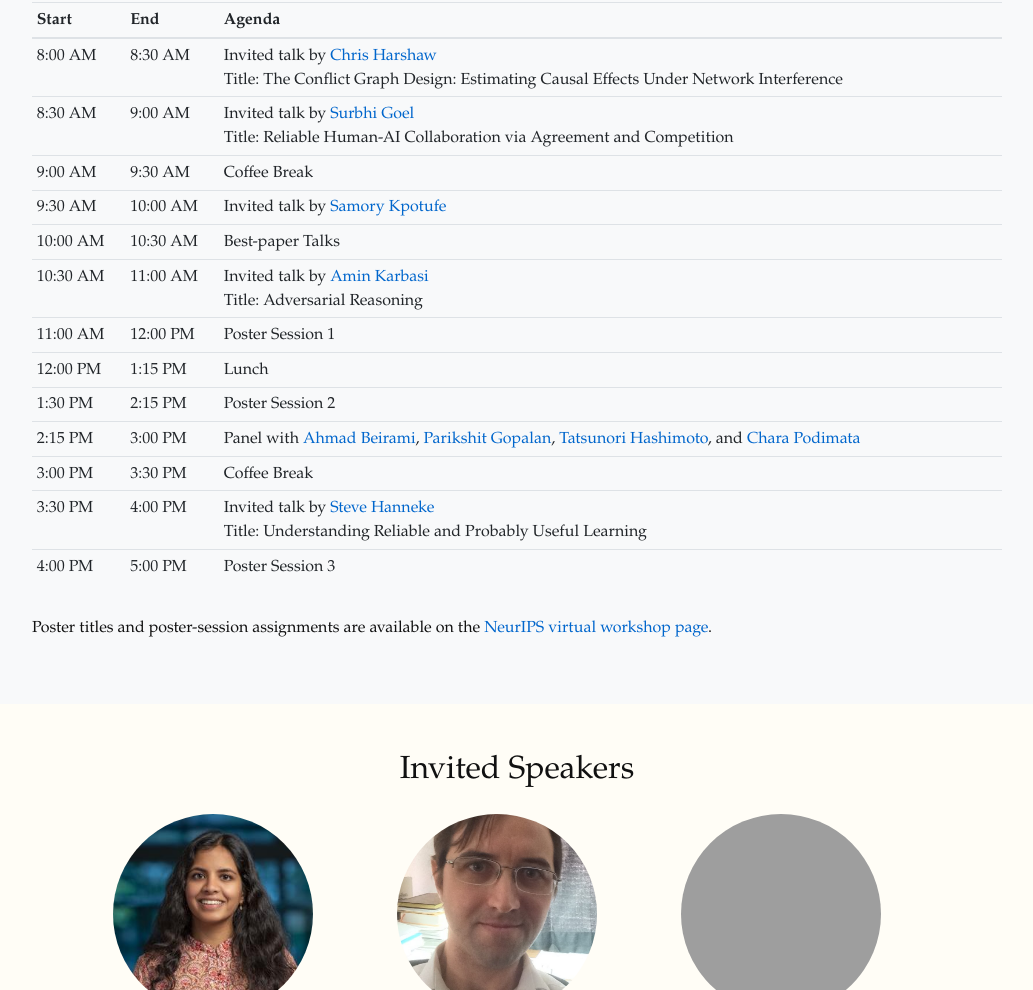
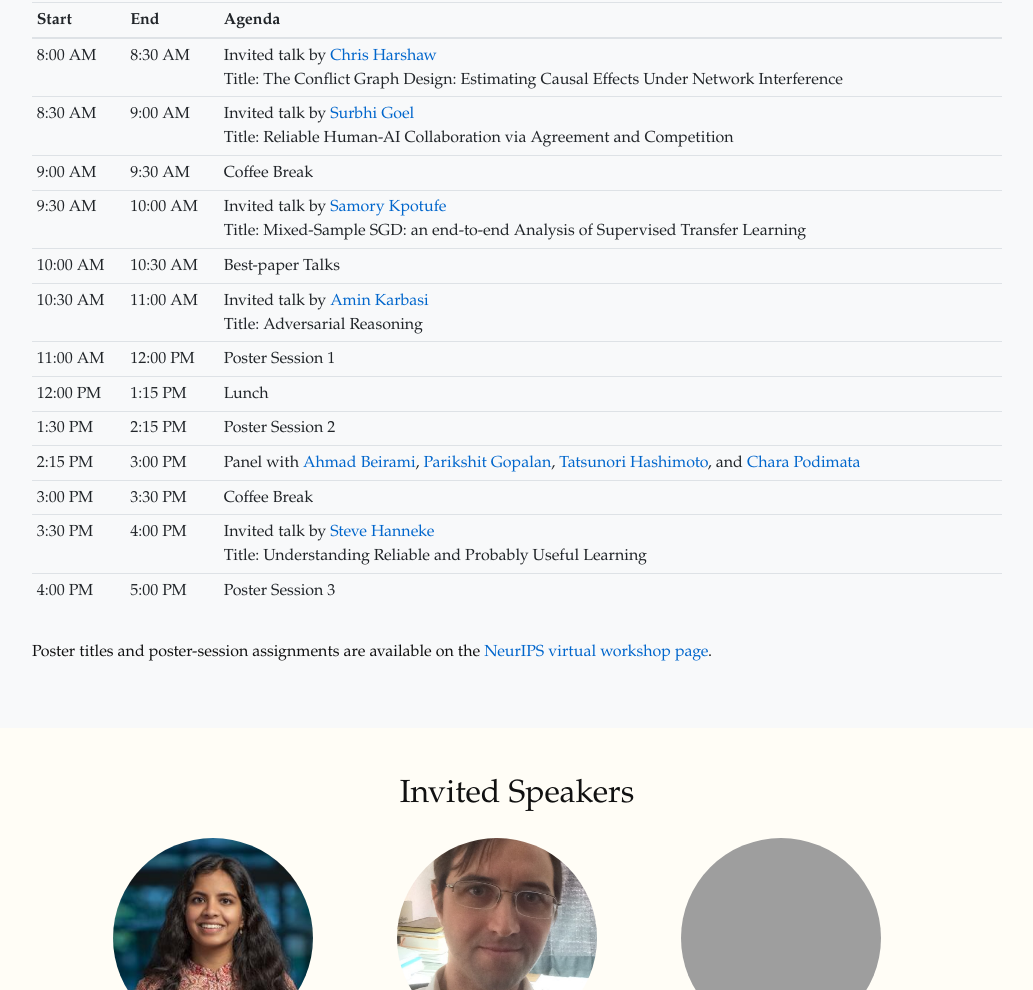
Before and after one commit to ReliableMLWorkshop/ReliableMLWorkshop.github.io, a plain HTML site: page index.html in a window 1280 px wide. Shown: the part 1058-2048 px from the top of the page, without its empty margins (123-1156 px from the left). Drawn offline with nearby package versions, Linux system fonts and the light colour scheme; grey boxes are pictures that could not be loaded.

Commit message:
Add title

```diff
--- a/index.html
+++ b/index.html
@@ -293,7 +293,7 @@
             <tr>
               <td>9:30 AM</td>
               <td>10:00 AM</td>
-              <td>Invited talk by <a href="https://www.columbia.edu/~skk2175/">Samory Kpotufe</a></td>
+              <td>Invited talk by <a href="https://www.columbia.edu/~skk2175/">Samory Kpotufe</a><br>Title: Mixed-Sample SGD: an end-to-end Analysis of Supervised Transfer Learning </td>
             </tr>
             <tr>
               <td>10:00 AM</td>
```
